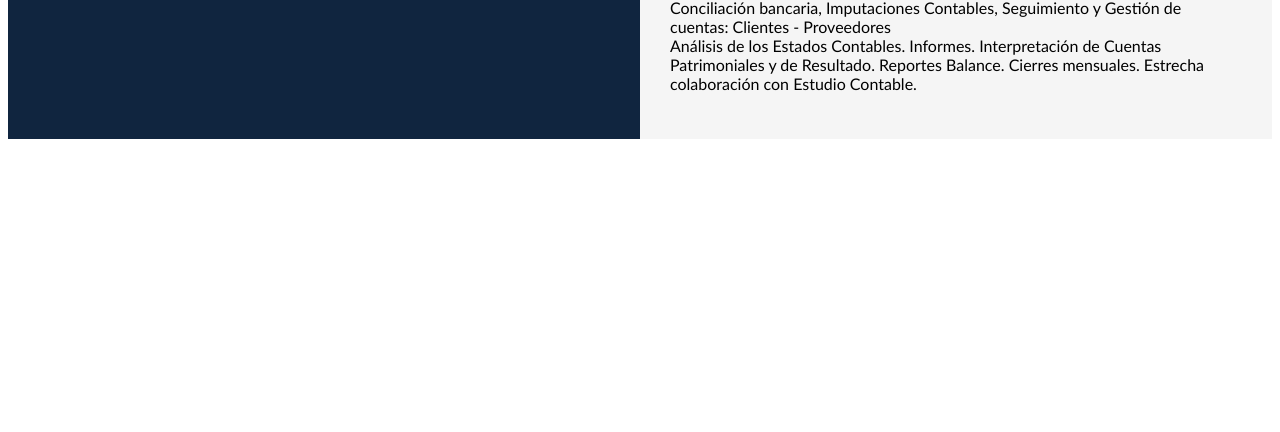
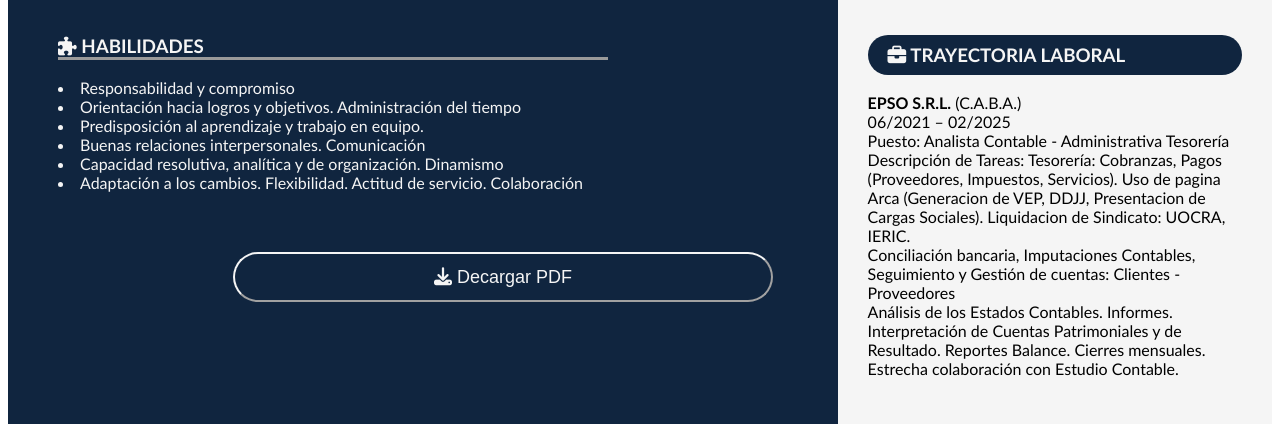
Before and after one commit to CharitoLucero/CV, a plain HTML site: page index.html in a window 1280 px wide. Shown: the part 871-1303 px from the top of the page. Before the commit the page ends 1018 px from the top, so only its background shows below. Drawn offline with Linux system fonts and the light colour scheme.

Commit message:
se suma boton de desscarga

```diff
--- a/cv.css
+++ b/cv.css
@@ -1,7 +1,7 @@
 
 /* Estilos de Etiquetas */
 
-img{
+img {
     width: 200px;
     height: 300px;
 
@@ -16,21 +16,23 @@ img{
 
 }
 
-span{
+span {
     font-weight: bold;
 }
 
-a:link{
+a:link {
     color: whitesmoke;
     text-decoration: none;
+
 }
 
-a:visited{
+a:visited {
     color: gray;
     text-decoration: none;
+    font-weight: bold;
 }
 
-a:hover{
+a:hover {
    text-decoration: underline;
 }
 
@@ -38,7 +40,7 @@ a:hover{
 /* Estilos de Clases */
 
 
-.container{
+.container {
     /* margin-top: 100px; */
     display: grid;
     grid-template-columns: repeat(6, 5fr);
@@ -48,14 +50,14 @@ a:hover{
 
 }
 
-.name{
+.name {
     grid-column: 1 / 4;
     text-align: center;
     grid-row: 1 / 2;
     height: 200px;
 }
 
-.name-title{
+.name-title {
     background-color: whitesmoke;
     color:#10253f;
     border-radius: 30px;
@@ -64,7 +66,7 @@ a:hover{
     align-content: center;
 }
 
-.objetive{
+.objetive {
 
        grid-column: 1 / 4;
        color: whitesmoke;
@@ -77,7 +79,7 @@ a:hover{
 
 }
 
-.personal-data{
+.personal-data {
        grid-column: 1 / 4;
 
        color: whitesmoke;
@@ -86,14 +88,14 @@ a:hover{
        height: 100px;
 }
 
-.personal-data-title{
+.personal-data-title {
     padding: 0px;
     border-bottom-style: outset;
     margin-right: 200px;
 }
 
 
-.skill{
+.skill {
       grid-column: 1 / 4;
 
       color: whitesmoke;
@@ -103,13 +105,13 @@ a:hover{
 
 }
 
-.skill-title{
+.skill-title {
 
     border-bottom-style: outset;
     margin-right: 200px;
 }
 
-.training{
+.training {
     grid-column: 4 / 7;
     grid-row: 1 / 4;
     background-color: whitesmoke;
@@ -117,7 +119,7 @@ a:hover{
 
 }
 
-.training-title{
+.training-title {
     background-color: #10253f;
     color: whitesmoke;
     border-radius: 30px;
@@ -126,20 +128,20 @@ a:hover{
     align-content: center;
 }
 
-.aptitude-title{
+.aptitude-title {
     border-bottom-style: outset;
     margin-right: 200px;
 }
 
 
-.experience{
+.experience {
     grid-column: 4 / 7;
     grid-row: 4 / 8;
     background-color:  whitesmoke;
     padding: 0px 30px 30px 30px;
 }
 
-.experience-title{
+.experience-title {
     background-color: #10253f;
     color: whitesmoke;
     border-radius: 30px;
@@ -147,3 +149,25 @@ a:hover{
     height: 40px;
     align-content: center;
 }
+
+.download {
+    height: 50px;
+    width: 100%;
+    /* padding: 0px 20px;*/
+    margin: 30px 225px;
+    background-color:#10253f;
+    border-radius: 25px;
+    border-color: whitesmoke;
+    box-shadow: 5px whitesmoke;
+    font-size: 18px;
+    color: whitesmoke;
+    text-align: center;
+    /* align-content: center; */
+    cursor: pointer;
+}
+
+.download:hover {
+    box-shadow: 50px whitesmoke;
+    background-color: whitesmoke;
+    color: #10253f;
+}
--- a/index.html
+++ b/index.html
@@ -110,6 +110,14 @@
 
             </div>
 
+            <!-- Descarga de PDF -->
+            <div >
+                <button class="download">
+                    <i class="fa-solid fa-download"></i>
+                    <a href="./pdf/LuceroSara.Programadora.pdf" target="_blank">Decargar PDF</a>
+                </button>
+            </div>
+
             <!-- Formación -->
             <div class="training">
                  <h3 class="training-title">
```
Also changed, not shown: 1 other file.
